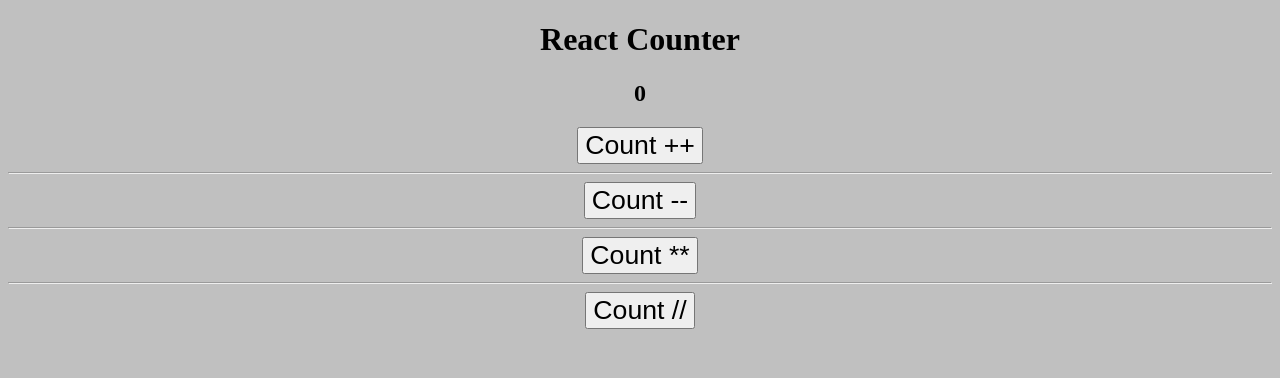
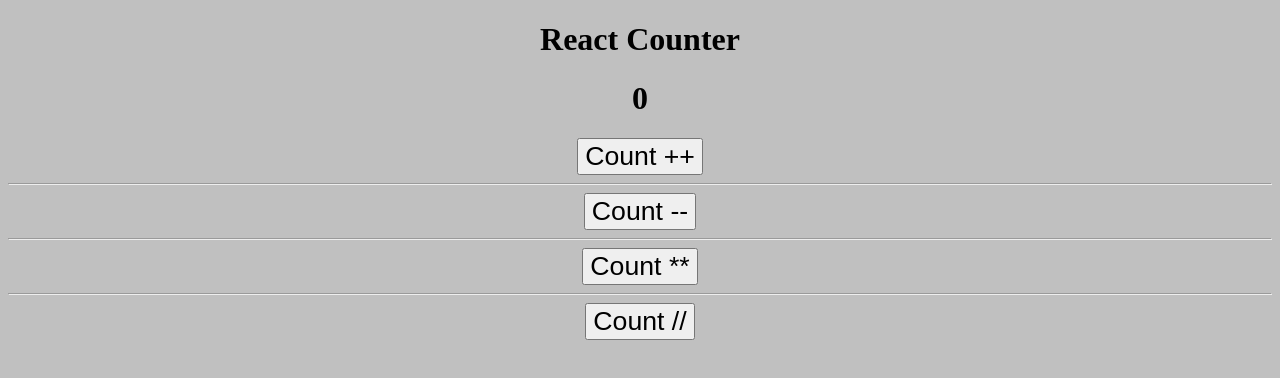
Before and after one commit to Chupriarti/react-counter, a React (Create React App) app: page / in a window 1280 px wide. Shown: the top 378 px of the page. Built offline with nearby package versions, Linux system fonts and the light colour scheme.

Commit message:
added count view

```diff
--- a/src/App.js
+++ b/src/App.js
@@ -1,13 +1,14 @@
 import React from 'react'
 import './App.css';
 import CounterButton from './components/CounterButton/CounterButton';
+import CountView from './components/CountView/CountView';
 
 function App() {
   const [count, setCount] = React.useState(0);
   return (
     <div className="App">
       <h1>React Counter</h1>
-      <h2>{count}</h2>
+      <CountView count={count} />
       <CounterButton callback={() => setCount(count + 1)} title="Count ++" />
       <hr />
       <CounterButton callback={() => setCount(count - 1)} title="Count --" />
--- /dev/null
+++ b/src/components/CountView/CountView.jsx
@@ -0,0 +1,9 @@
+import React from 'react'
+
+const CountView = (props) => {
+    return (
+        <h1>{props.count}</h1>
+    )
+}
+
+export default CountView
```
